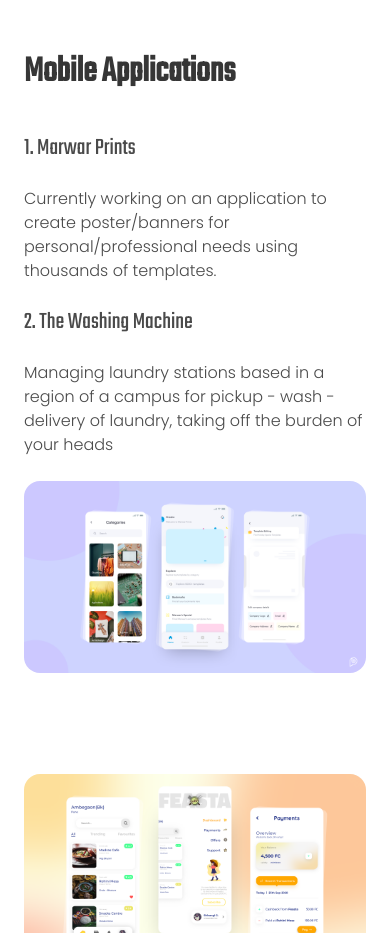
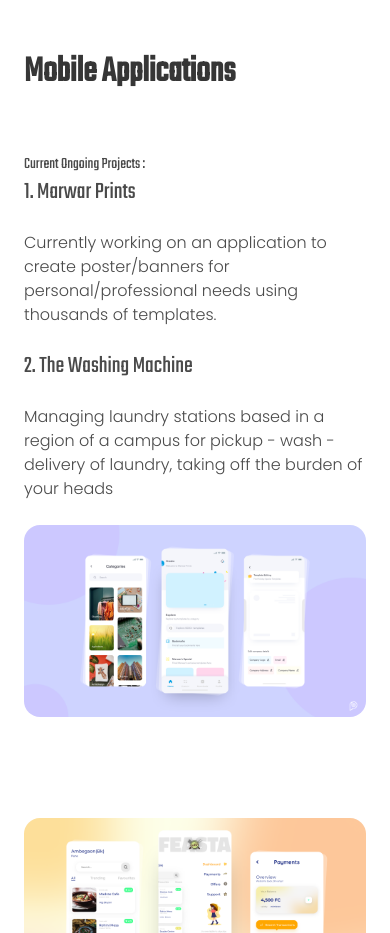
Before and after one commit to probuzz/probuzz, a plain HTML site: page index.html in a window 390 px wide. Shown: the part 3300-4233 px from the top of the page. Drawn offline with nearby package versions, Linux system fonts and the light colour scheme.

```diff
--- a/index.html
+++ b/index.html
@@ -266,7 +266,11 @@
             <div class=" title" style="text-align: left; font-size: 2.3rem; margin-bottom: 60px;">
               Mobile Applications
             </div>
-            <div class="subtitle" style="font-size: 1.5rem">
+            <div>
+              <div>
+                Current Ongoing Projects :
+              </div>
+              <div class="subtitle" style="font-size: 1.5rem">
               1. Marwar Prints
             </div>
             <div style="font-family: 'Poppins'; font-size: 1rem">
@@ -281,6 +285,7 @@
               Managing laundry stations based in a region of a campus for
               pickup - wash - delivery of laundry, taking off the burden of
               your heads
+            </div>
             </div>
           </div>
           <div class="column is-half">
```
